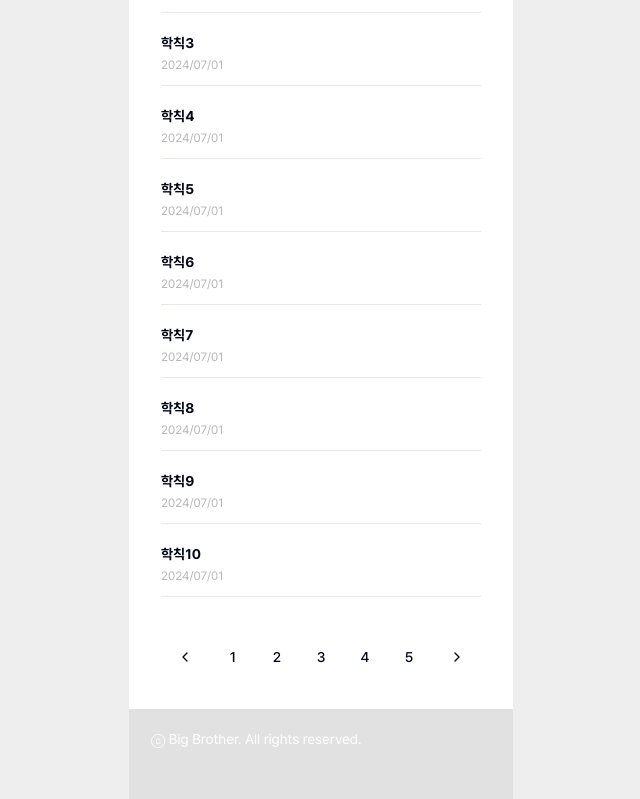
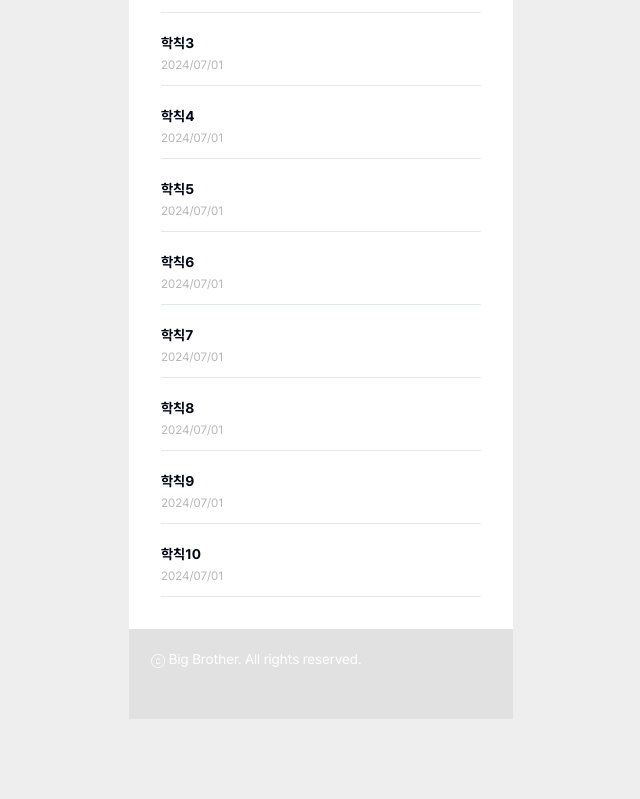
Before and after one commit to developthreefeet/big-brother-FE, a Next.js app: page /rule in a window 1280 px wide. Shown: the part 331-1130 px from the top of the page, without its empty margins (319-959 px from the left). After the commit the page ends 1050 px from the top, so only its background shows below. Built offline with nearby package versions, Linux system fonts and the light colour scheme.

Commit message:
style: pagination 컴포넌트 삭제

```diff
--- a/src/shared/ui/ui/pagination.tsx
+++ /dev/null
@@ -1,115 +0,0 @@
-import * as React from 'react';
-import { ChevronLeft, ChevronRight, MoreHorizontal } from 'lucide-react';
-
-import { cn } from '@/shared/lib/utils';
-import { ButtonProps, buttonVariants } from '@/shared/ui/ui/button';
-
-const Pagination = ({ className, ...props }: React.ComponentProps<'nav'>) => (
-  <nav
-    role="navigation"
-    aria-label="pagination"
-    className={cn('mx-auto flex w-full justify-center', className)}
-    {...props}
-  />
-);
-Pagination.displayName = 'Pagination';
-
-const PaginationContent = React.forwardRef<
-  HTMLUListElement,
-  React.ComponentProps<'ul'>
->(({ className, ...props }, ref) => (
-  <ul
-    ref={ref}
-    className={cn('flex flex-row items-center gap-1', className)}
-    {...props}
-  />
-));
-PaginationContent.displayName = 'PaginationContent';
-
-const PaginationItem = React.forwardRef<
-  HTMLLIElement,
-  React.ComponentProps<'li'>
->(({ className, ...props }, ref) => (
-  <li ref={ref} className={cn('', className)} {...props} />
-));
-PaginationItem.displayName = 'PaginationItem';
-
-type PaginationLinkProps = {
-  isActive?: boolean;
-} & Pick<ButtonProps, 'size'> &
-  React.ComponentProps<'a'>;
-
-const PaginationLink = ({
-  className,
-  isActive,
-  size = 'icon',
-  ...props
-}: PaginationLinkProps) => (
-  <a
-    aria-current={isActive ? 'page' : undefined}
-    className={cn(
-      buttonVariants({
-        variant: isActive ? 'outline' : 'ghost',
-        size,
-      }),
-      className,
-    )}
-    {...props}
-  />
-);
-PaginationLink.displayName = 'PaginationLink';
-
-const PaginationPrevious = ({
-  className,
-  ...props
-}: React.ComponentProps<typeof PaginationLink>) => (
-  <PaginationLink
-    aria-label="Go to previous page"
-    size="default"
-    className={cn('gap-1 pl-2.5', className)}
-    {...props}
-  >
-    <ChevronLeft className="h-4 w-4" />
-  </PaginationLink>
-);
-PaginationPrevious.displayName = 'PaginationPrevious';
-
-const PaginationNext = ({
-  className,
-  ...props
-}: React.ComponentProps<typeof PaginationLink>) => (
-  <PaginationLink
-    aria-label="Go to next page"
-    size="default"
-    className={cn('gap-1 pr-2.5', className)}
-    {...props}
-  >
-    <ChevronRight className="h-4 w-4" />
-  </PaginationLink>
-);
-PaginationNext.displayName = 'PaginationNext';
-
-const PaginationEllipsis = ({
-  className,
-  ...props
-}: React.ComponentProps<'span'>) => (
-  <span
-    aria-hidden
-    className={cn('flex h-9 w-9 items-center justify-center', className)}
-    {...props}
-  >
-    <MoreHorizontal className="h-4 w-4" />
-    <span className="sr-only">More pages</span>
-  </span>
-);
-PaginationEllipsis.displayName = 'PaginationEllipsis';
-
-export {
-  Pagination,
-  PaginationContent,
-  PaginationEllipsis,
-  PaginationItem,
-  PaginationLink,
-  PaginationNext,
-  PaginationPrevious,
-};
--- a/src/widgets/ListLayoutComponent.tsx
+++ b/src/widgets/ListLayoutComponent.tsx
@@ -1,12 +1,4 @@
 import { ListItem } from '@/shared/types/type';
-import {
-  PaginationContent,
-  PaginationItem,
-  PaginationPrevious,
-  PaginationLink,
-  PaginationNext,
-  Pagination,
-} from '@/shared/ui/ui/pagination';
 import ListComponent from '@/widgets/ListComponent';
 import OrganizationSelectComponent from '@/widgets/OrganizationSelectComponent';
 import Title from '@/widgets/Title';
@@ -25,31 +17,6 @@ const ListLayoutComponent = ({ items, title }: ListLayoutComponentProps) => {
         <OrganizationSelectComponent />
         <ListComponent list={items} />
       </div>
-      <Pagination>
-        <PaginationContent>
-          <PaginationItem>
-            <PaginationPrevious href="#" />
-          </PaginationItem>
-          <PaginationItem>
-            <PaginationLink href="#">1</PaginationLink>
-          </PaginationItem>
-          <PaginationItem>
-            <PaginationLink href="#">2</PaginationLink>
-          </PaginationItem>
-          <PaginationItem>
-            <PaginationLink href="#">3</PaginationLink>
-          </PaginationItem>
-          <PaginationItem>
-            <PaginationLink href="#">4</PaginationLink>
-          </PaginationItem>
-          <PaginationItem>
-            <PaginationLink href="#">5</PaginationLink>
-          </PaginationItem>
-          <PaginationItem>
-            <PaginationNext href="#" />
-          </PaginationItem>
-        </PaginationContent>
-      </Pagination>
     </div>
   );
 };
```
